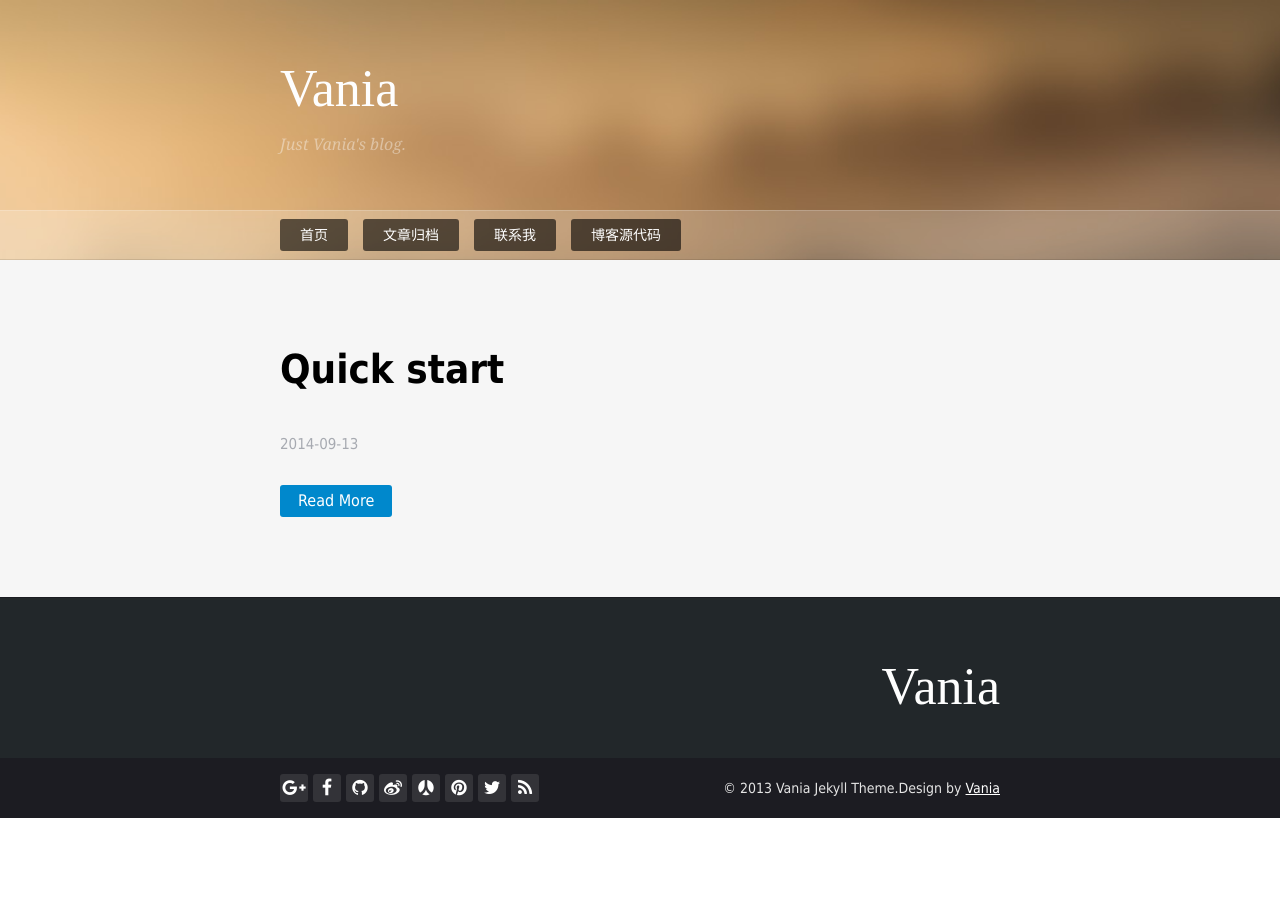
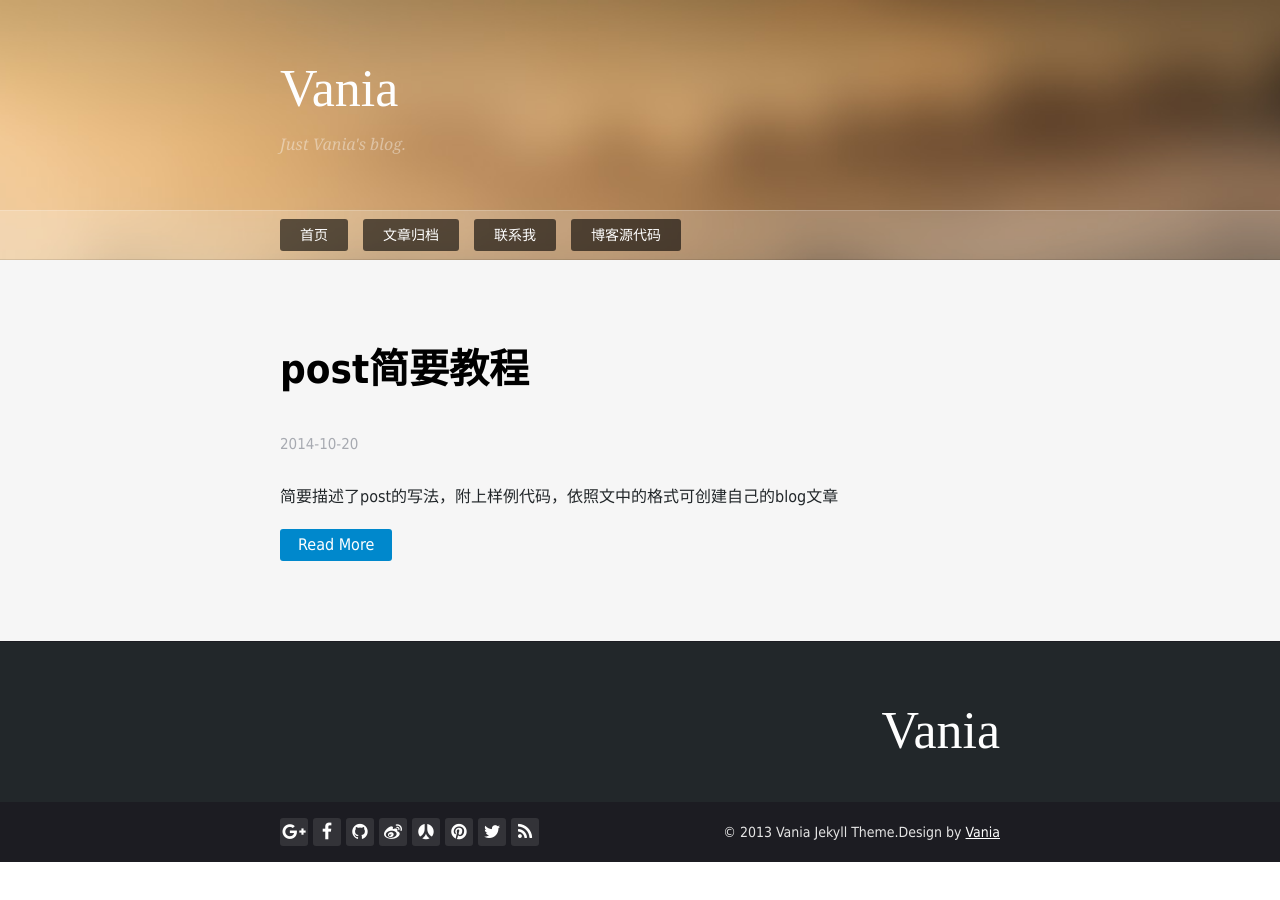
Before and after one commit to vania123/vania-blog, a Jekyll site: the page built from index.html, in a window 1280 px wide. Built offline with Jekyll 4.4.1, drawn with Linux system fonts in a browser that asks for light colours; nearby versions of some CDN libraries; some web fonts are replaced; the list of posts is cut into pages by our own code.

Commit message:
更新post

```diff
--- a/_posts/2014-09-13-start.md
+++ b/_posts/2014-10-20-start.md
@@ -1,10 +1,8 @@
 ---
 layout: post
-title: Quick start
-description:
-
+title: post简要教程
+description: 简要描述了post的写法，附上样例代码，依照文中的格式可创建自己的blog文章
 ---
-
 
 Below is just about everything you'll need to style in the theme. Check the source code to see the many embedded elements within paragraphs.
 
```
